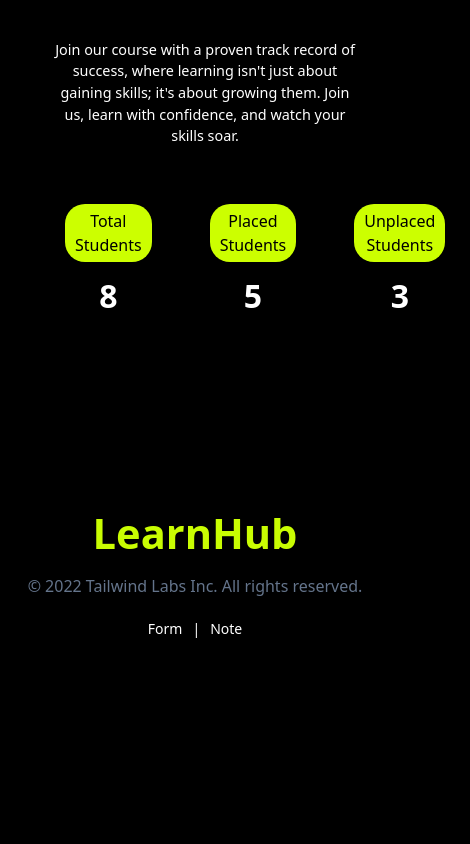
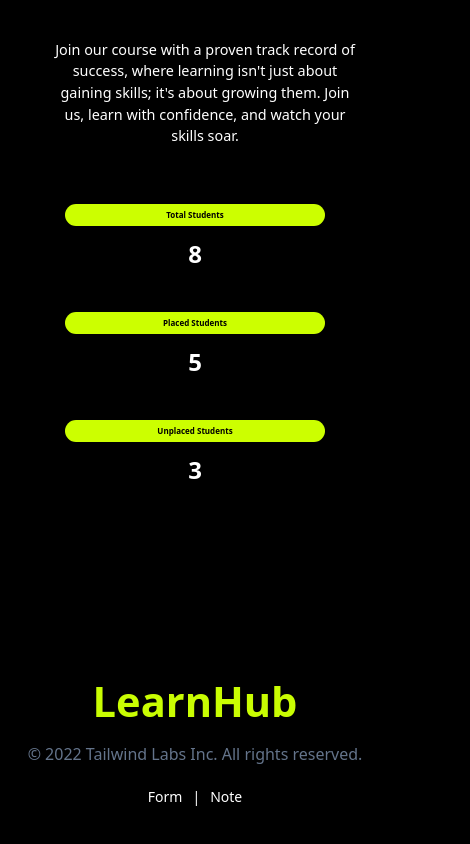
Before and after one commit to ashish290/Webion-Task, a React (Vite) app: page / in a window 390 px wide. Shown: the part 3000-3844 px from the top of the page, 470 px wide, since content can reach past the window. Before the commit the page ends 3744 px from the top, so only its background shows below. Built offline with nearby package versions, Linux system fonts and the light colour scheme.

Commit message:
Update CompanySection.css

```diff
--- a/src/components/Home/CompanySection.css
+++ b/src/components/Home/CompanySection.css
@@ -119,12 +119,28 @@
   }
 
   .student-info {
-    gap: 8px;
+    display: flex;
+    flex-direction: column;
+    gap: 0;
+  }
+
+  .total-student-box,
+  .placed-student-box,
+  .unplaced-student-box {
+    width: 100%;
+    min-width: unset;
   }
 
   .total-student-count,
   .placed-student-count,
   .unplaced-student-count {
-    font-size: 2rem;
+    font-size: 1.5rem;
+  }
+
+  .total-student,
+  .placed-student,
+  .unplaced-student {
+    font-size: 0.5rem;
+    font-weight: 600;
   }
 }
```
